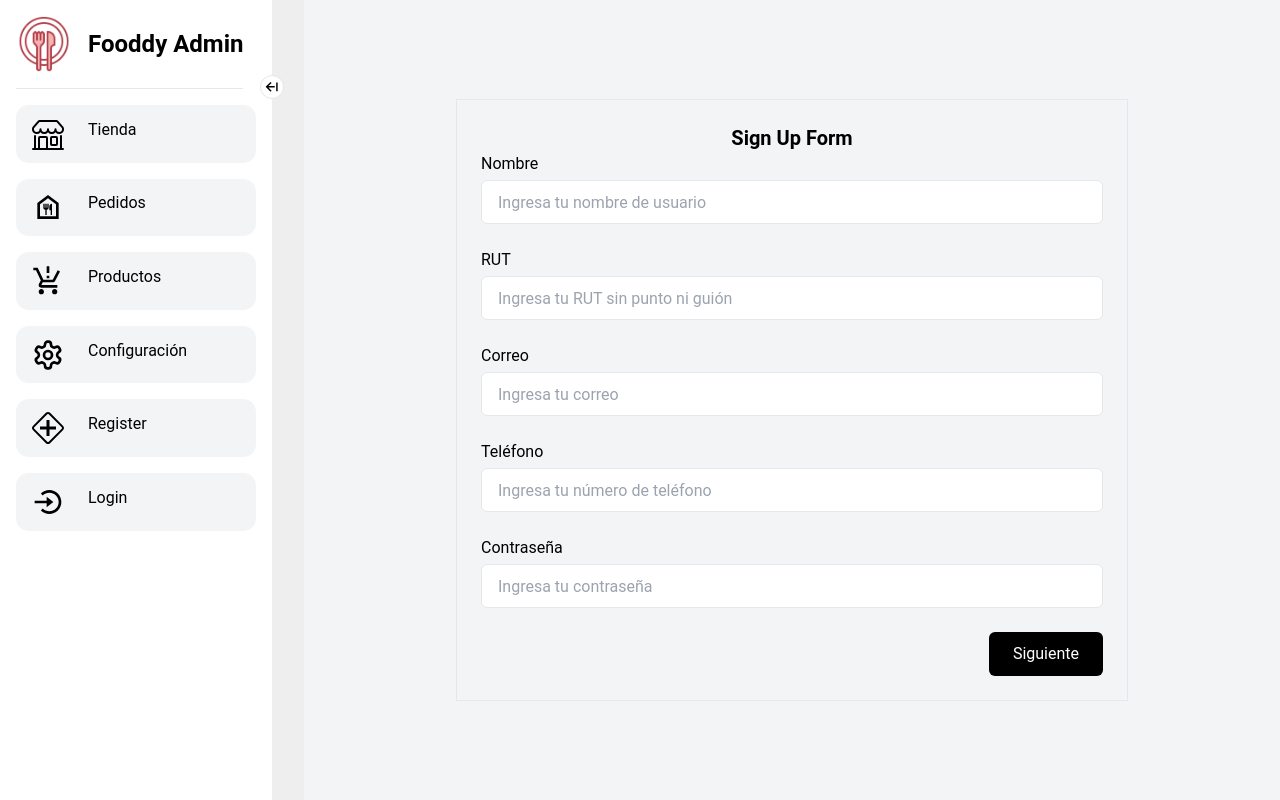
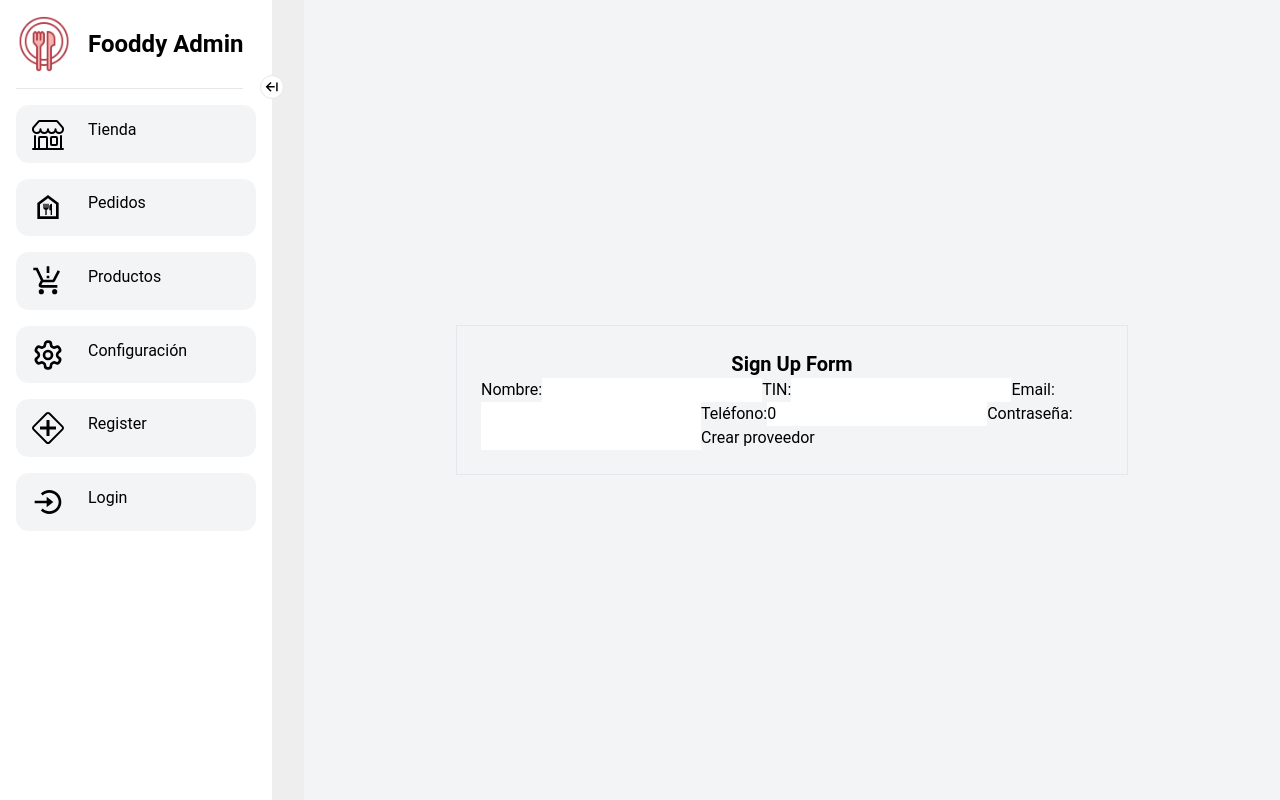
Before and after one commit to diegocastroh10/projectingsw-fooddy, a Next.js app: page /home/register in a window 1280 px wide. Built offline with nearby package versions, Linux system fonts and the light colour scheme.

Commit message:
Implementation Create Provider

```diff
--- /dev/null
+++ b/src/app/api/requests/providers.requests.ts
@@ -0,0 +1,65 @@
+const Server = "https://api.fooddy.cl";
+
+const linkCreateProvider = "providers/create";
+const urlCreateProvider = `${Server}/${linkCreateProvider}`;
+
+const linkUpdateProvider = "providers/update";
+const urlUpdateProvider = `${Server}/${linkUpdateProvider}`;
+
+
+type CreateProvider = {
+    name: string;
+    tin: string;
+    email: string;
+    phone: number;
+    password: string;
+}
+
+export const createProvider = async (providerData:CreateProvider) => {
+    try {
+      const requestOptions = {
+        method: 'POST',
+        headers: {
+          'Content-Type': 'application/json',
+        },
+        body: JSON.stringify(providerData),
+      };
+      const response = await fetch(urlCreateProvider, requestOptions);
+      if (response.ok) {
+        // El proveedor se creó correctamente
+        return response.json();
+      } else {
+        // Ocurrió un error en la solicitud
+        throw new Error('Error al crear el proveedor');
+      }
+    } catch (error) {
+      console.error('Error al crear el proveedor:', error);
+      throw error;
+    }
+  };
+
+  export const updateProvider = async (providerData: CreateProvider) => {
+    try {
+      const token = localStorage.getItem('@Token'); // Obtener el token del localStorage
+
+      const requestOptions = {
+        method: 'PUT',
+        headers: {
+          'Content-Type': 'application/json',
+          Authorization: `JWT ${token}` // Incluir el token en el encabezado de la solicitud
+        },
+        body: JSON.stringify(providerData),
+      };
+      const response = await fetch(urlUpdateProvider, requestOptions);
+      if (response.ok) {
+        // El proveedor se actualizó correctamente
+        return response.json();
+      } else {
+        // Ocurrió un error en la solicitud
+        throw new Error('Error al actualizar el proveedor');
+      }
+    } catch (error) {
+      console.error('Error al actualizar el proveedor:', error);
+      throw error;
+    }
+  };
--- a/src/app/home/register/page.tsx
+++ b/src/app/home/register/page.tsx
@@ -1,5 +1,5 @@
 import LayoutSidebar from "@fooddy/components/LayoutSidebar";
-import RegisterFormPage from "@fooddy/components/RegisterForm";
+import CreateProviderForm from "@fooddy/components/RegisterProvider";
 
 export default function LoginPage() {
     return (
@@ -7,7 +7,7 @@ export default function LoginPage() {
             <div className="w-full flex justify-center items-center min-h-screen p-6 bg-gray-100">
                 <div className="max-w-2xl w-full border p-6 ">
                     <h1 className="text-xl font-semibold text-center">Sign Up Form</h1>
-                    <RegisterFormPage />
+                    <CreateProviderForm />
                 </div>
             </div>
         </LayoutSidebar>
--- /dev/null
+++ b/src/components/RegisterProvider.tsx
@@ -0,0 +1,96 @@
+'use client'
+import { createProvider } from '@fooddy/app/api/requests/providers.requests';
+import React, { useState } from 'react';
+
+const CreateProviderForm = () => {
+  const [formData, setFormData] = useState({
+    name: '',
+    tin: '',
+    email: '',
+    phone: 0,
+    password: '',
+  });
+
+   const handleInputChange = (event:any) => {
+    const { name, value } = event.target;
+
+    // Convertir el campo 'phone' a número utilizando parseInt
+    const parsedValue = name === 'phone' ? parseInt(value, 10) : value;
+
+    setFormData((prevFormData) => ({
+      ...prevFormData,
+      [name]: parsedValue
+    }));
+  };
+
+  const handleSubmit = async (event:any) => {
+    event.preventDefault();
+    try {
+      const response = await createProvider(formData);
+      console.log(response); // Maneja la respuesta según tus necesidades (redireccionar, mostrar mensaje, etc.)
+      // Restablece el formulario después de crear el proveedor
+      setFormData({
+        name: '',
+        tin: '',
+        email: '',
+        phone: 0,
+        password: '',
+      });
+    } catch (error) {
+      console.error('Error al crear el proveedor:', error);
+    }
+  };
+
+  return (
+    <form onSubmit={handleSubmit}>
+      <label>
+        Nombre:
+        <input
+          type="text"
+          name="name"
+          value={formData.name}
+          onChange={handleInputChange}
+        />
+      </label>
+      <label>
+        TIN:
+        <input
+          type="text"
+          name="tin"
+          value={formData.tin}
+          onChange={handleInputChange}
+        />
+      </label>
+      <label>
+        Email:
+        <input
+          type="email"
+          name="email"
+          value={formData.email}
+          onChange={handleInputChange}
+        />
+      </label>
+      <label>
+        Teléfono:
+        <input
+          type="text"
+          name="phone"
+          value={formData.phone}
+          onChange={handleInputChange}
+        />
+      </label>
+      <label>
+        Contraseña:
+        <input
+          type="password"
+          name="password"
+          value={formData.password}
+          onChange={handleInputChange}
+        />
+      </label>
+      <button type="submit">Crear proveedor</button>
+    </form>
+  );
+};
+
+export default CreateProviderForm;
```
Also changed, not shown: src/components/UpdateProvider.tsx (added).
